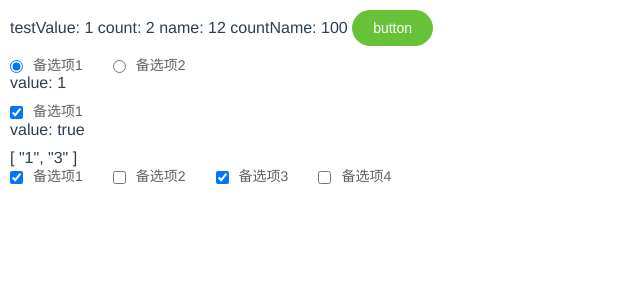
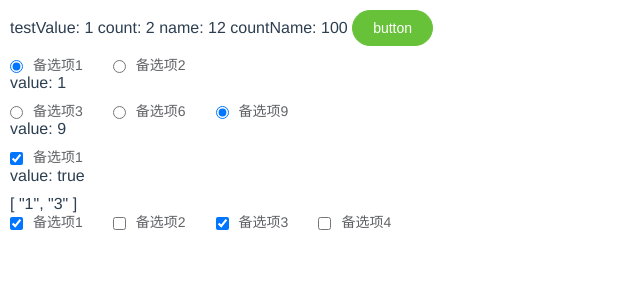
Before and after one commit to qaz61912862/ui, a Vue app: page /#/example in a window 1280 px wide. Shown: the top 300 px of the page, without its empty margins (0-640 px from the left). Built offline with nearby package versions, Linux system fonts and the light colour scheme.

Commit message:
radio-group developed

```diff
--- a/src/packages/button.vue
+++ b/src/packages/button.vue
@@ -24,10 +24,11 @@ export default {
       default: false
     }
   },
+  emits: ['click'],
   setup(props, ctx) {
     props = reactive(props)
     const handleClick = () => {
-      ctx.emit('h-click')
+      ctx.emit('click')
     }
     return {
       handleClick,
--- a/src/packages/index.js
+++ b/src/packages/index.js
@@ -1,6 +1,7 @@
 import Button from './button.vue'
 import Icon from './icon.vue'
 import Radio from './radio.vue'
+import RadioGroup from './radio-group.vue'
 import Checkbox from './checkbox.vue'
 import CheckboxGroup from './checkbox-group.vue'
 
@@ -8,6 +9,7 @@ const components = [
   Button,
   Icon,
   Radio,
+  RadioGroup,
   Checkbox,
   CheckboxGroup
 ]
--- /dev/null
+++ b/src/packages/radio-group.vue
@@ -0,0 +1,41 @@
+<template>
+  <div @change="getVal">
+    <slot></slot>
+  </div>
+</template>
+
+<script>
+import { computed, provide } from 'vue'
+export default {
+  name: 'h-radio-group',
+  props: {
+    modelValue: {
+      type: [Number, String, Boolean],
+      default: ''
+    }
+  },
+  emits: ['change', 'update:modelValue'],
+  setup(props, { emit }) {
+    const getVal = (e) => {
+      console.log(e.target.defaultValue)
+      model.value = e.target.defaultValue
+      emit('change', model.value)
+    }
+    const model = computed({
+      get() {
+        return props.modelValue
+      },
+      set(val) {
+        emit('update:modelValue', val)
+      }
+    })
+    provide('RadioGroup', {
+      name: 'RadioGroup',
+      model
+    })
+    return {
+      getVal
+    }
+  }
+}
+</script>
--- a/src/packages/radio.vue
+++ b/src/packages/radio.vue
@@ -23,7 +23,7 @@
 </template>
 
 <script>
-import { computed, nextTick } from 'vue'
+import { computed, nextTick, inject, ref } from 'vue'
 export default {
   name: 'h-radio',
   props: {
@@ -46,6 +46,10 @@ export default {
   },
   // emits: ['update:modelValue', 'change'],
   setup(props, ctx) {
+    const _radioGroup = ref(inject('RadioGroup', {}))
+    const isGroup = computed(() => {
+      return _radioGroup.value && _radioGroup.value.name === 'RadioGroup'
+    })
     const handleChange = (val) => {
       nextTick(() => {
         ctx.emit('change', val)
@@ -53,7 +57,7 @@ export default {
     }
     const model = computed({
       get() {
-        return props.modelValue
+        return isGroup.value ? _radioGroup.value.model : props.modelValue
       },
       set(val) {
         ctx.emit('update:modelValue', val)
@@ -67,7 +71,6 @@ export default {
       handleChange,
       isDisabled
     }
-    // console.log(props.modelValue)
   },
 }
 </script>
--- a/src/views/Example.vue
+++ b/src/views/Example.vue
@@ -5,12 +5,24 @@
     count: {{count}}
     name: {{name}}
     countName: {{countName}}
-    <h-button type="success" size="medium" @h-click="test" round>我是按钮</h-button>
+    <h-button type="success" size="medium" @click="test" round>我是按钮</h-button>
     <div style="margin-top: 10px">
       <h-radio @change="getVal" label="1" v-model="testValue" name="备选项1" />
       <h-radio @change="getVal" label="2" v-model="testValue" name="备选项2" />
       <div>
         value: {{testValue}}
+      </div>
+    </div>
+    <div style="margin-top: 10px">
+      <h-radio-group
+        v-model="radio"
+      >
+        <h-radio :label="3">备选项3</h-radio>
+        <h-radio :label="6">备选项6</h-radio>
+        <h-radio :label="9">备选项9</h-radio>
+      </h-radio-group>
+      <div>
+        value: {{radio}}
       </div>
     </div>
     <div style="margin-top: 10px">
@@ -37,10 +49,11 @@
 </template>
 
 <script>
-import { ref, watchEffect, watch, computed } from 'vue'
+import { ref, watchEffect, computed } from 'vue'
 import { useRoute, useRouter, onBeforeRouteUpdate, onBeforeRouteLeave } from 'vue-router'
 export default {
   setup() {
+    const radio = ref(9)
     const count = ref(0)
     const testGroup = ref(['1', '3'])
     const countName = ref(100)
@@ -86,9 +99,9 @@ export default {
     const getVal = (val) => {
       console.log('theVal', val)
     }
-    const unwatch = watch(count, (newValue, oldValue) => {
-      console.log('n&o', newValue, oldValue)
-    })
+    // const unwatch = watch(count, (newValue, oldValue) => {
+    //   console.log('n&o', newValue, oldValue)
+    // })
     var timer = setInterval(() => {
       count.value += 1
       if (count.value >= 5) {
@@ -96,7 +109,7 @@ export default {
       }
       if (count.value >= 3) {
         unwatchEffect()
-        unwatch()
+        // unwatch()
       }
     }, 2000)
     const unwatchEffect = watchEffect(() => {
@@ -111,7 +124,8 @@ export default {
       test,
       testValue,
       getVal,
-      count
+      count,
+      radio
     }
   }
 }
```
